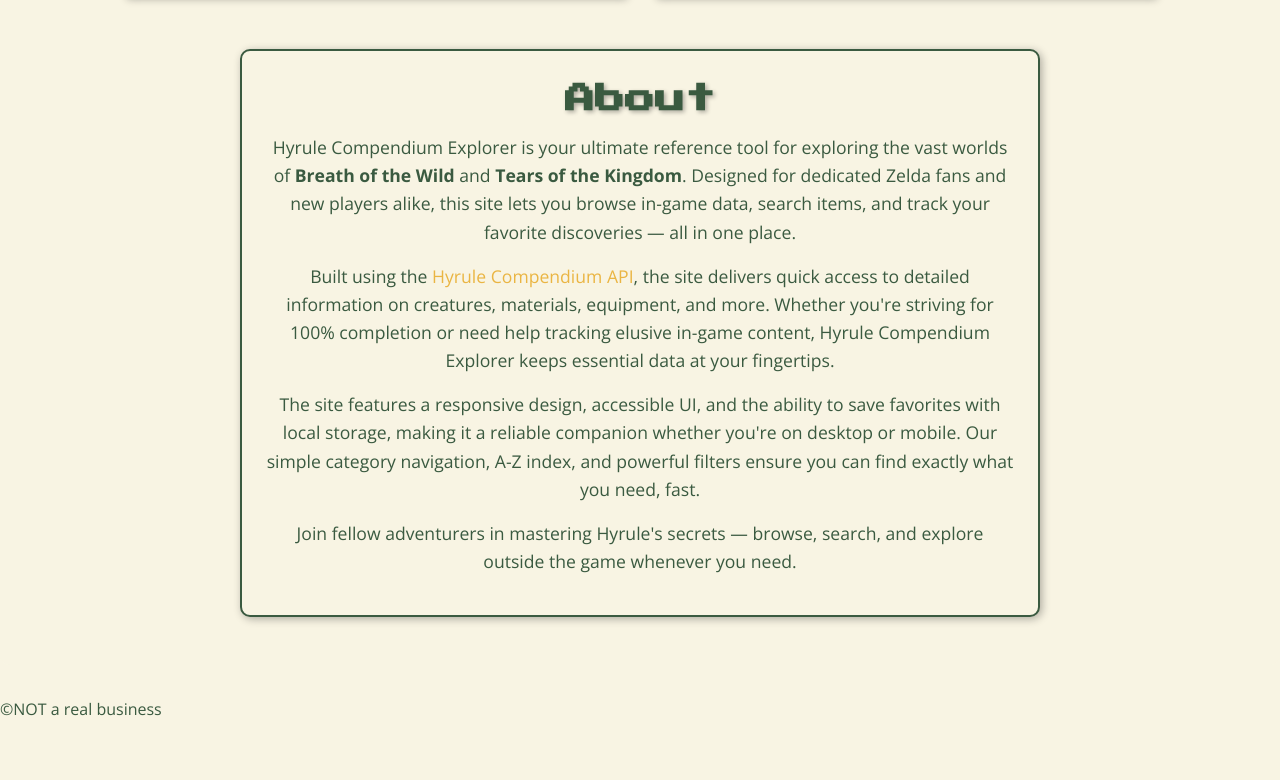
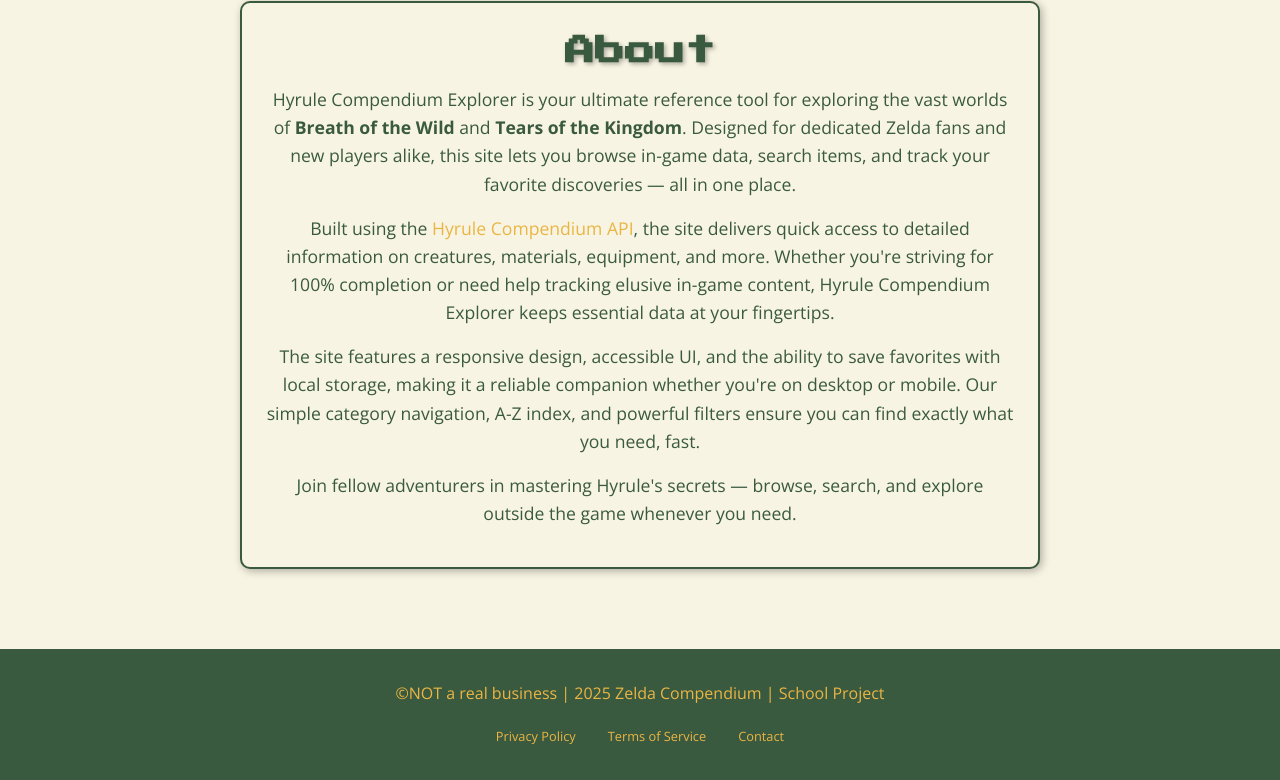
Before and after one commit to whittierht/Zeldasite, a website built with Vite: page my-zelda/src/index.html in a window 1280 px wide. Shown: the part 946-1726 px from the top of the page. Before the commit the page ends 1669 px from the top, so only its background shows below. Built offline with nearby package versions, Linux system fonts and the light colour scheme; files whose address does not match are found by name; a web font is replaced by a local one.

Commit message:
More changes to footer

```diff
--- a/my-zelda/src/css/footer.css
+++ b/my-zelda/src/css/footer.css
@@ -0,0 +1,34 @@
+.myfooter {
+    background-color: var(--color-dark-green);
+    color: var(--color-gold);
+    padding: 2rem 1rem;
+    text-align: center;
+    margin-top: 3rem;
+}
+
+.footer-content {
+    max-width: 800px;
+    margin: 0 auto;
+}
+
+.footer-links {
+    list-style: none;
+    padding: 0;
+    margin: 1rem 0 0;
+    display: flex;
+    justify-content: center;
+    gap: 2rem;
+    flex-wrap: wrap;
+}
+
+.footer-links a {
+  color: var(--color-gold);
+  text-decoration: none;
+  font-size: 0.8rem;
+  transition: color 0.3s ease;
+}
+
+.footer-links a:hover {
+  color: var(--color-background);
+  text-shadow: 2px 2px 4px rgba(0, 0, 0, 0.6);
+}
--- a/my-zelda/src/css/home.css
+++ b/my-zelda/src/css/home.css
@@ -2,12 +2,13 @@
 .home-main {
   position: relative;
   max-width: 1600px;
-  margin: 2rem auto;
-  padding: 1rem;
+  margin: auto;
+
   background-color: var(--color-background);
   border-radius: 10px;
   overflow: hidden;
 }
+
 
 .mainheader{
     padding-top: 20px;
--- a/my-zelda/src/partials/footer.html
+++ b/my-zelda/src/partials/footer.html
@@ -1 +1,9 @@
-&copy;NOT a real business
+
+ <div class="footer-content">
+        <p>&copy;NOT a real business | 2025 Zelda Compendium | School Project</p>
+        <ul class="footer-links">
+            <li><a href="#">Privacy Policy</a></li>
+            <li><a href="#">Terms of Service</a></li>
+            <li><a href="#">Contact</a></li>
+        </ul>
+    </div>
```
Also changed, not shown: my-zelda/src/categories/favorites.html (added), my-zelda/src/categories/item.html (added), my-zelda/src/compendiums/botw.html (added), my-zelda/src/compendiums/totk.html (added).
